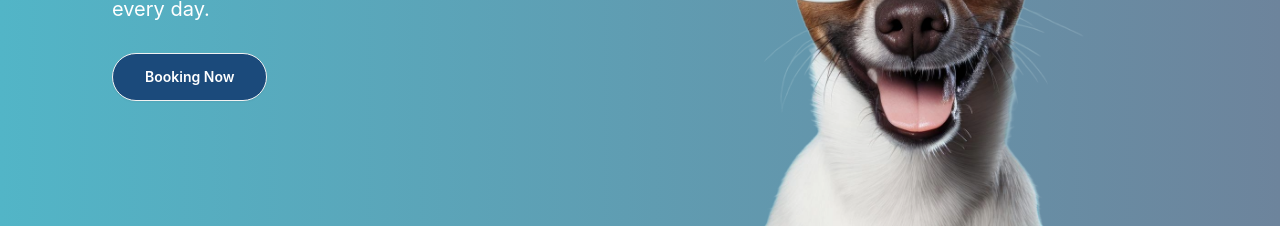
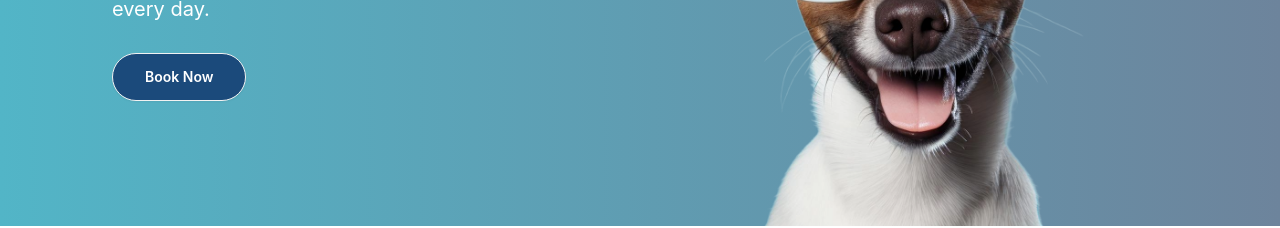
Before and after one commit to Akalanka99/Pawfect_Daycare_Frontend, a React (Vite) app: page / in a window 1280 px wide. Shown: the part 326-554 px from the top of the page. Built offline with nearby package versions, Linux system fonts and the light colour scheme; no server answers; a web font is replaced by a local one.

Commit message:
Changed book now button and route for view payment

```diff
--- a/src/components/Banner.jsx
+++ b/src/components/Banner.jsx
@@ -24,7 +24,7 @@ const Banner = () => {
           </p>
           <button
             className="btn bg-[#1B4A7B] px-8 py-3 font-semibold text-white rounded-full hover:bg-[#163c66] transition">
-            <a href="/bookingnow">Booking Now</a>
+            <a href="/bookingnow">Book Now</a>
           </button>
         </div>
       </div>
--- a/src/router/Router.jsx
+++ b/src/router/Router.jsx
@@ -74,6 +74,10 @@ const router = createBrowserRouter([
         path:"/payment",
         element:<PaymentPage/>
       },
+      {
+        path:"/viewpayment",
+        element:<ViewPayment/>
+      },
 
 
     ],
```
